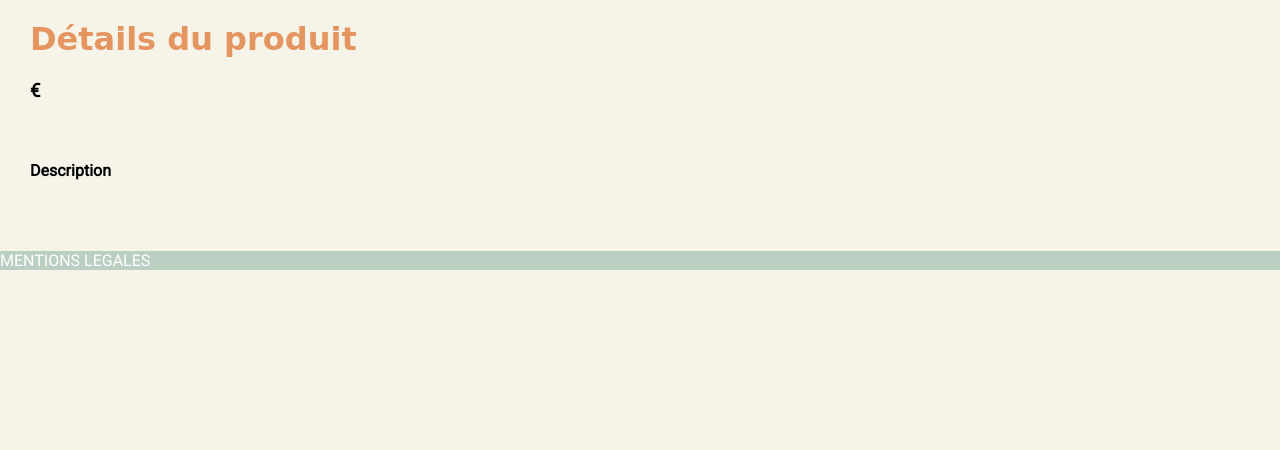
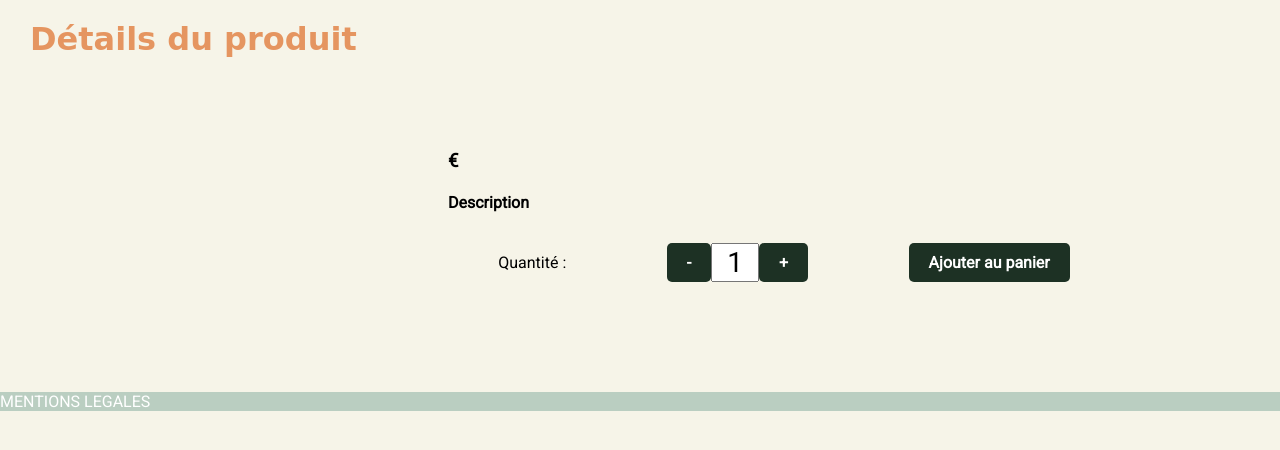
Before and after one commit to Stargate136/dropshipping, a Django app: template src/store/templates/store/detail.html in a window 1280 px wide. Shown: the part 181-631 px from the top of the page. Run offline with Django 3.2, Linux system fonts and the light colour scheme; the template is opened without the code that fills it, so the values that code supplies are empty; some web fonts are replaced.

Commit message:
Mise en page de la page des articles

```diff
--- /dev/null
+++ b/src/store/static/store/css/detail.css
@@ -0,0 +1,33 @@
+.product {
+    display: flex;
+    justify-content: space-between;
+    align-items: center;
+    padding: 50px
+}
+
+.thumbnail-max {
+    max-width: 60%;
+    max-height: 40%;
+}
+
+.details {
+    width: 60%;
+    padding-right: 80px
+}
+
+.add-to-cart {
+    display: flex;
+    justify-content: space-around;
+    align-items: center;
+}
+
+.quantity {
+    display: flex;
+}
+
+#quantity {
+    max-width: 40px;
+    font-size: 28px;
+    margin: auto;
+    text-align: center
+}
--- /dev/null
+++ b/src/store/static/store/js/detail.js
@@ -0,0 +1,41 @@
+function addEventsListenersQuantity() {
+    // Récupération des éléments HTML nécessaires
+    const incrementButton = document.getElementById("increment");
+    const decrementButton = document.getElementById("decrement");
+    const quantityInput = document.getElementById("quantity");
+
+    // Ajout de gestionnaires d'événements aux boutons
+    incrementButton.addEventListener("click", function(event) {
+        event.preventDefault();
+        // Conversion de la valeur en nombre et ajout de 1
+        let currentValue = parseInt(quantityInput.value);
+        quantityInput.value = currentValue + 1;
+    });
+
+    decrementButton.addEventListener("click", function(event) {
+        event.preventDefault();
+        // Conversion de la valeur en nombre et soustraction de 1
+        let currentValue = parseInt(quantityInput.value);
+        // Vérification que la valeur est supérieure à 1 pour éviter d'avoir des nombres négatifs
+        if (currentValue > 1) {
+        quantityInput.value = currentValue - 1;
+        }
+    });
+}
+
+function addEventListenerAddToCart() {
+    // Récupération des éléments HTML nécessaire
+    const quantityInput = document.getElementById("quantity");
+    const addToCartLink = document.getElementById("add-to-cart");
+
+    // Ajout de gestionnaires d'événements aux boutons
+    addToCartLink.addEventListener("click", function(event) {
+        event.preventDefault();
+        const quantityValue = parseInt(quantityInput.value);
+        addToCartLink.href += `?quantity=${quantityValue}`;
+        window.location.href = addToCartLink.href;
+    })
+}
+
+addEventsListenersQuantity()
+addEventListenerAddToCart()
--- a/src/store/templates/store/detail.html
+++ b/src/store/templates/store/detail.html
@@ -1,26 +1,48 @@
 {% extends 'base.html' %}
+{% load static %}
+
 
 {% block head %}
+    <!-- STYLE -->
+        <link rel="stylesheet" href="{% static 'store/css/detail.css' %}">
     <title>Boutique - NOM BOUTIQUE</title>
 {% endblock %}
 
 {% block main %}
 
     <h1>Détails du produit</h1>
+    <div class="product">
+        <div class="thumbnail">
+            <a href="product.thubnail_url">
+                <img class="thumbnail-max" src="{{ product.thumbnail_url }}" alt="{{ product.name }}">
+            </a>
+        </div>
+        <div class="details">
             <h2>{{ product.name }}</h2>
             <h3>{{ product.price }} €</h3>
-    <img src="{{ product.thumbnail_url }}" alt="{{ product.name }}" style="max-width: 250px">
-    <!-- TODO : basculer style dans CSS -->
+
             <h4>Description</h4>
             <p>{{ product.description }}</p>
-    {% if user.is_authenticated %}
-        <a class="cta" href="{% url 'store:add-to-cart' product.slug %}">
+
+            <div class="add-to-cart"><label for="quantity">Quantité :</label>
+                <div class="quantity">
+                    <a class="cta" id="decrement" href="">-</a>
+                    <input type="text" id="quantity" name="quantity" value="1" readonly>
+                    <a class="cta" id="increment" href="">+</a>
+                </div>
+
+                <a class="cta" id="add-to-cart" href="{% url 'store:add-to-cart' product.slug %}">
                     Ajouter au panier
                 </a>
-    {% endif %}
+            </div>
+        </div>
+    </div>
 
     {% for message in messages %}
         {{ message }}
     {% endfor %}
+{% endblock %}
 
+{% block js %}
+    <script src="{% static 'store/js/detail.js' %}"></script>
 {% endblock %}
```
Lines whose indentation alone changed are shown as unchanged.
